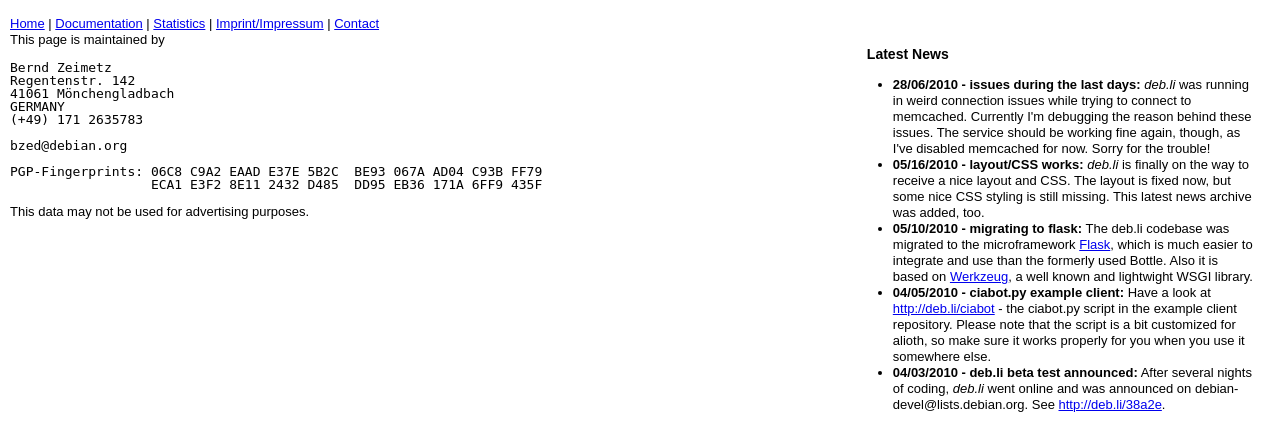
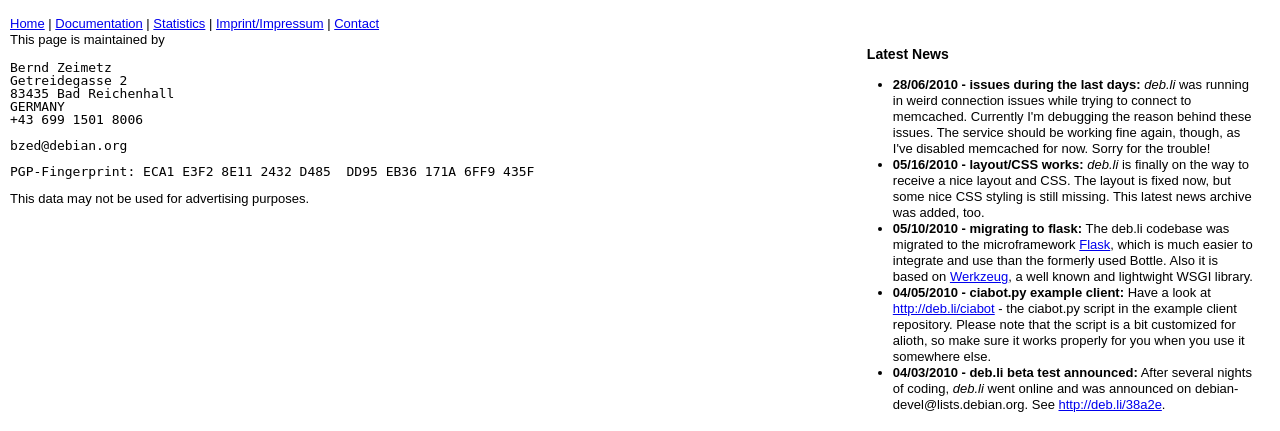
Before and after one commit to bzed/go.debian.net, a Python web app: template godebian/web/templates/imprint.html in a window 1280 px wide. Shown: the part 143-574 px from the top of the page. Run offline with Jinja, Linux system fonts and the light colour scheme; the template is opened without the code that fills it, so the values that code supplies are empty; some libraries are stand-ins or nearby versions.

Commit message:
Update imprint

```diff
--- a/godebian/web/templates/imprint.html
+++ b/godebian/web/templates/imprint.html
@@ -6,15 +6,14 @@
 
 <pre>
 Bernd Zeimetz
-Regentenstr. 142
-41061 M&ouml;nchengladbach
+Getreidegasse 2
+83435 Bad Reichenhall
 GERMANY
-(+49) 171 2635783
++43 699 1501 8006
 
 bzed@debian.org
 
-PGP-Fingerprints: 06C8 C9A2 EAAD E37E 5B2C  BE93 067A AD04 C93B FF79
-                  ECA1 E3F2 8E11 2432 D485  DD95 EB36 171A 6FF9 435F
+PGP-Fingerprint: ECA1 E3F2 8E11 2432 D485  DD95 EB36 171A 6FF9 435F
 </pre>
 
 <p>This data may not be used for advertising purposes.</p>
```
